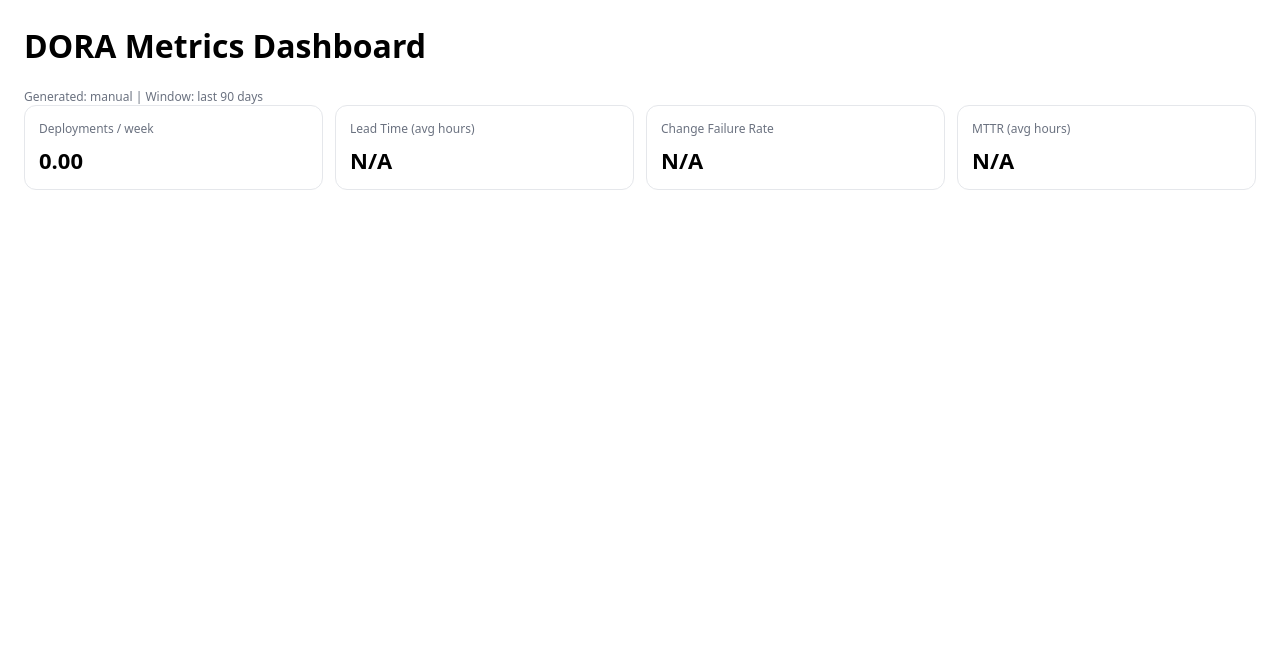
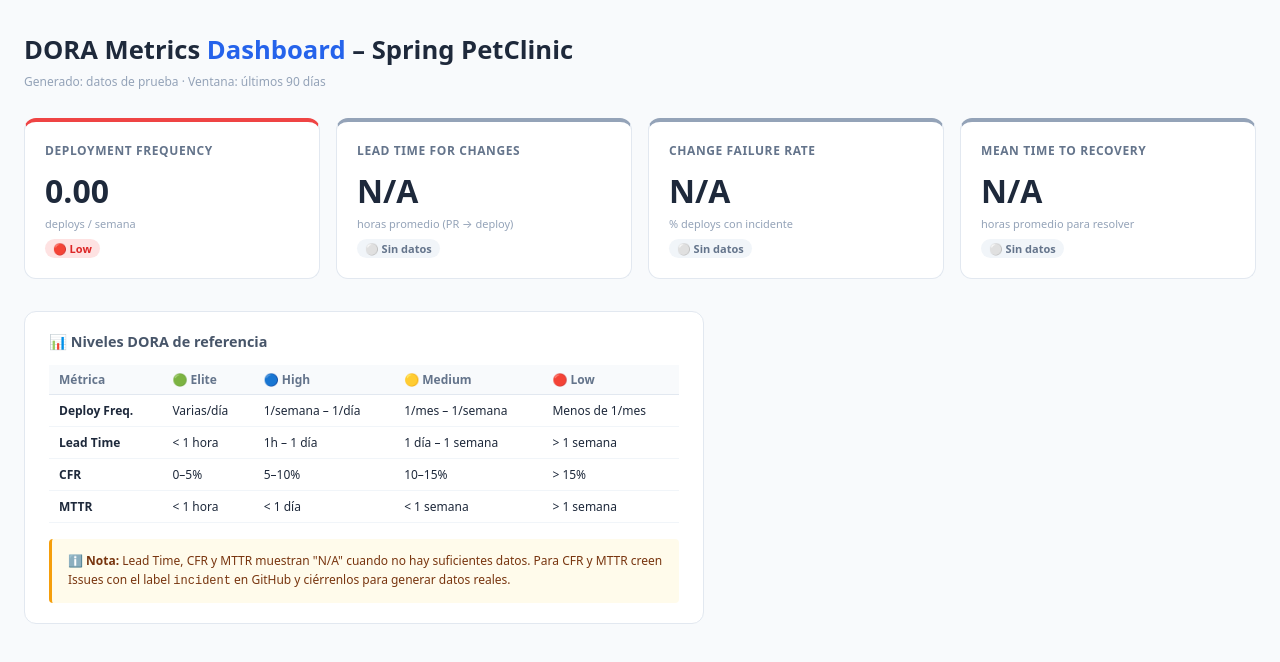
Before and after one commit to sandra381/project_enterprise_monolith_2026, a plain HTML site: page docs/index.html in a window 1280 px wide. Drawn offline with Linux system fonts and the light colour scheme.

Commit message:
plantilla1 index.html

```diff
--- a/docs/index.html
+++ b/docs/index.html
@@ -3,52 +3,221 @@
 <head>
   <meta charset="utf-8" />
   <meta name="viewport" content="width=device-width,initial-scale=1" />
-  <title>DORA Dashboard</title>
+  <title>DORA Dashboard – PetClinic</title>
   <style>
-    body { font-family: system-ui, Arial; margin: 24px; }
-    .grid { display: grid; grid-template-columns: repeat(4, 1fr); gap: 12px; }
-    .card { border: 1px solid #e5e7eb; border-radius: 12px; padding: 14px; }
-    .muted { color: #6b7280; font-size: 12px; }
-    .kpi { font-size: 22px; font-weight: 700; margin-top: 8px; }
+    * { box-sizing: border-box; margin: 0; padding: 0; }
+
+    body {
+      font-family: system-ui, -apple-system, Arial, sans-serif;
+      background: #f8fafc;
+      color: #1e293b;
+      padding: 32px 24px 60px;
+    }
+
+    header {
+      margin-bottom: 28px;
+    }
+
+    header h1 {
+      font-size: 1.6rem;
+      font-weight: 700;
+    }
+
+    header h1 span { color: #2563eb; }
+
+    #meta {
+      font-size: 12px;
+      color: #94a3b8;
+      margin-top: 6px;
+    }
+
+    .grid {
+      display: grid;
+      grid-template-columns: repeat(auto-fit, minmax(200px, 1fr));
+      gap: 16px;
+      margin-bottom: 32px;
+    }
+
+    .card {
+      background: #fff;
+      border: 1px solid #e2e8f0;
+      border-radius: 12px;
+      padding: 20px;
+      border-top: 4px solid #e2e8f0;
+    }
+
+    .card.elite  { border-top-color: #22c55e; }
+    .card.high   { border-top-color: #3b82f6; }
+    .card.medium { border-top-color: #f59e0b; }
+    .card.low    { border-top-color: #ef4444; }
+    .card.na     { border-top-color: #94a3b8; }
+
+    .card-label { font-size: 12px; color: #64748b; font-weight: 600; text-transform: uppercase; letter-spacing: 0.05em; }
+    .card-kpi   { font-size: 2rem; font-weight: 800; margin: 10px 0 4px; }
+    .card-desc  { font-size: 11px; color: #94a3b8; }
+
+    .rating-badge {
+      display: inline-block;
+      font-size: 11px;
+      font-weight: 700;
+      padding: 2px 8px;
+      border-radius: 20px;
+      margin-top: 8px;
+    }
+
+    .elite-badge  { background: #dcfce7; color: #16a34a; }
+    .high-badge   { background: #dbeafe; color: #1d4ed8; }
+    .medium-badge { background: #fef3c7; color: #d97706; }
+    .low-badge    { background: #fee2e2; color: #dc2626; }
+    .na-badge     { background: #f1f5f9; color: #64748b; }
+
+    .thresholds {
+      background: #fff;
+      border: 1px solid #e2e8f0;
+      border-radius: 12px;
+      padding: 20px 24px;
+      max-width: 680px;
+    }
+
+    .thresholds h2 { font-size: 0.9rem; font-weight: 700; margin-bottom: 14px; color: #475569; }
+
+    table { width: 100%; border-collapse: collapse; font-size: 12px; }
+    th { text-align: left; padding: 6px 10px; background: #f8fafc; color: #64748b; font-weight: 600; border-bottom: 1px solid #e2e8f0; }
+    td { padding: 7px 10px; border-bottom: 1px solid #f1f5f9; }
+
+    .note {
+      margin-top: 16px;
+      padding: 12px 16px;
+      background: #fffbeb;
+      border-left: 3px solid #f59e0b;
+      border-radius: 4px;
+      font-size: 12px;
+      color: #78350f;
+      line-height: 1.6;
+    }
   </style>
 </head>
 <body>
-  <h1>DORA Metrics Dashboard</h1>
-  <div class="muted" id="meta">Cargando métricas...</div>
+
+  <header>
+    <h1>DORA Metrics <span>Dashboard</span> – Spring PetClinic</h1>
+    <div id="meta">Cargando métricas...</div>
+  </header>
 
   <div class="grid">
-    <div class="card">
-      <div class="muted">Deployments / week</div>
-      <div class="kpi" id="df">-</div>
+    <div class="card" id="card-df">
+      <div class="card-label">Deployment Frequency</div>
+      <div class="card-kpi" id="df">–</div>
+      <div class="card-desc">deploys / semana</div>
+      <span class="rating-badge" id="df-badge"></span>
     </div>
-    <div class="card">
-      <div class="muted">Lead Time (avg hours)</div>
-      <div class="kpi" id="lt">-</div>
+    <div class="card" id="card-lt">
+      <div class="card-label">Lead Time for Changes</div>
+      <div class="card-kpi" id="lt">–</div>
+      <div class="card-desc">horas promedio (PR → deploy)</div>
+      <span class="rating-badge" id="lt-badge"></span>
     </div>
-    <div class="card">
-      <div class="muted">Change Failure Rate</div>
-      <div class="kpi" id="cfr">-</div>
+    <div class="card" id="card-cfr">
+      <div class="card-label">Change Failure Rate</div>
+      <div class="card-kpi" id="cfr">–</div>
+      <div class="card-desc">% deploys con incidente</div>
+      <span class="rating-badge" id="cfr-badge"></span>
     </div>
-    <div class="card">
-      <div class="muted">MTTR (avg hours)</div>
-      <div class="kpi" id="mttr">-</div>
+    <div class="card" id="card-mttr">
+      <div class="card-label">Mean Time to Recovery</div>
+      <div class="card-kpi" id="mttr">–</div>
+      <div class="card-desc">horas promedio para resolver</div>
+      <span class="rating-badge" id="mttr-badge"></span>
+    </div>
+  </div>
+
+  <div class="thresholds">
+    <h2>📊 Niveles DORA de referencia</h2>
+    <table>
+      <thead>
+        <tr>
+          <th>Métrica</th>
+          <th>🟢 Elite</th>
+          <th>🔵 High</th>
+          <th>🟡 Medium</th>
+          <th>🔴 Low</th>
+        </tr>
+      </thead>
+      <tbody>
+        <tr>
+          <td><strong>Deploy Freq.</strong></td>
+          <td>Varias/día</td>
+          <td>1/semana – 1/día</td>
+          <td>1/mes – 1/semana</td>
+          <td>Menos de 1/mes</td>
+        </tr>
+        <tr>
+          <td><strong>Lead Time</strong></td>
+          <td>&lt; 1 hora</td>
+          <td>1h – 1 día</td>
+          <td>1 día – 1 semana</td>
+          <td>&gt; 1 semana</td>
+        </tr>
+        <tr>
+          <td><strong>CFR</strong></td>
+          <td>0–5%</td>
+          <td>5–10%</td>
+          <td>10–15%</td>
+          <td>&gt; 15%</td>
+        </tr>
+        <tr>
+          <td><strong>MTTR</strong></td>
+          <td>&lt; 1 hora</td>
+          <td>&lt; 1 día</td>
+          <td>&lt; 1 semana</td>
+          <td>&gt; 1 semana</td>
+        </tr>
+      </tbody>
+    </table>
+
+    <div class="note">
+      ℹ️ <strong>Nota:</strong> Lead Time, CFR y MTTR muestran "N/A" cuando no hay suficientes datos.
+      Para CFR y MTTR creen Issues con el label <code>incident</code> en GitHub y ciérrenlos para generar datos reales.
     </div>
   </div>
 
 <script>
+  function rate(metric, value) {
+    if (value === null || value === undefined) return "na";
+    if (metric === "df")   return value >= 1 ? "elite" : value >= 1/7 ? "high" : value >= 1/30 ? "medium" : "low";
+    if (metric === "lt")   return value < 1 ? "elite" : value < 24 ? "high" : value < 168 ? "medium" : "low";
+    if (metric === "cfr")  return value <= 0.05 ? "elite" : value <= 0.10 ? "high" : value <= 0.15 ? "medium" : "low";
+    if (metric === "mttr") return value < 1 ? "elite" : value < 24 ? "high" : value < 168 ? "medium" : "low";
+    return "na";
+  }
+
+  function label(r) {
+    return { elite: "🟢 Elite", high: "🔵 High", medium: "🟡 Medium", low: "🔴 Low", na: "⚪ Sin datos" }[r];
+  }
+
+  function applyCard(id, kpiId, badgeId, value, format) {
+    const r = rate(id, value);
+    document.getElementById("card-" + id).className = "card " + r;
+    document.getElementById(kpiId).textContent = value === null || value === undefined ? "N/A" : format(value);
+    const badge = document.getElementById(badgeId);
+    badge.textContent = label(r);
+    badge.className = "rating-badge " + r + "-badge";
+  }
+
   fetch('./metrics.json', { cache: "no-store" })
     .then(r => r.json())
     .then(m => {
-    document.getElementById("meta").textContent = `Generated: ${m.generated_at} | Window: last ${m.window_days} days`;
+      const k = m.kpis || {};
+      document.getElementById("meta").textContent =
+        `Generado: ${m.generated_at === "manual" ? "datos de prueba" : new Date(m.generated_at).toLocaleString("es")} · Ventana: últimos ${m.window_days} días`;
 
-    const k = m.kpis || {};
-    document.getElementById("df").textContent = (k.deployment_frequency_per_week ?? 0).toFixed(2);
-    document.getElementById("lt").textContent = (k.lead_time_avg_hours == null) ? "N/A" : k.lead_time_avg_hours.toFixed(1);
-    document.getElementById("cfr").textContent = (k.change_failure_rate == null) ? "N/A" : (k.change_failure_rate * 100).toFixed(1) + "%";
-    document.getElementById("mttr").textContent = (k.mttr_avg_hours == null) ? "N/A" : k.mttr_avg_hours.toFixed(1);
+      applyCard("df",   "df",   "df-badge",   k.deployment_frequency_per_week, v => v.toFixed(2));
+      applyCard("lt",   "lt",   "lt-badge",   k.lead_time_avg_hours,           v => v.toFixed(1) + "h");
+      applyCard("cfr",  "cfr",  "cfr-badge",  k.change_failure_rate,           v => (v * 100).toFixed(1) + "%");
+      applyCard("mttr", "mttr", "mttr-badge", k.mttr_avg_hours,                v => v.toFixed(1) + "h");
     })
     .catch(() => {
-    document.getElementById("meta").textContent = "No se encontró metrics.json. Revisa que esté en docs/metrics.json";
+      document.getElementById("meta").textContent = "❌ No se encontró metrics.json – revisa que esté en docs/metrics.json";
     });
 </script>
 </body>
```
Lines whose indentation alone changed are shown as unchanged.
